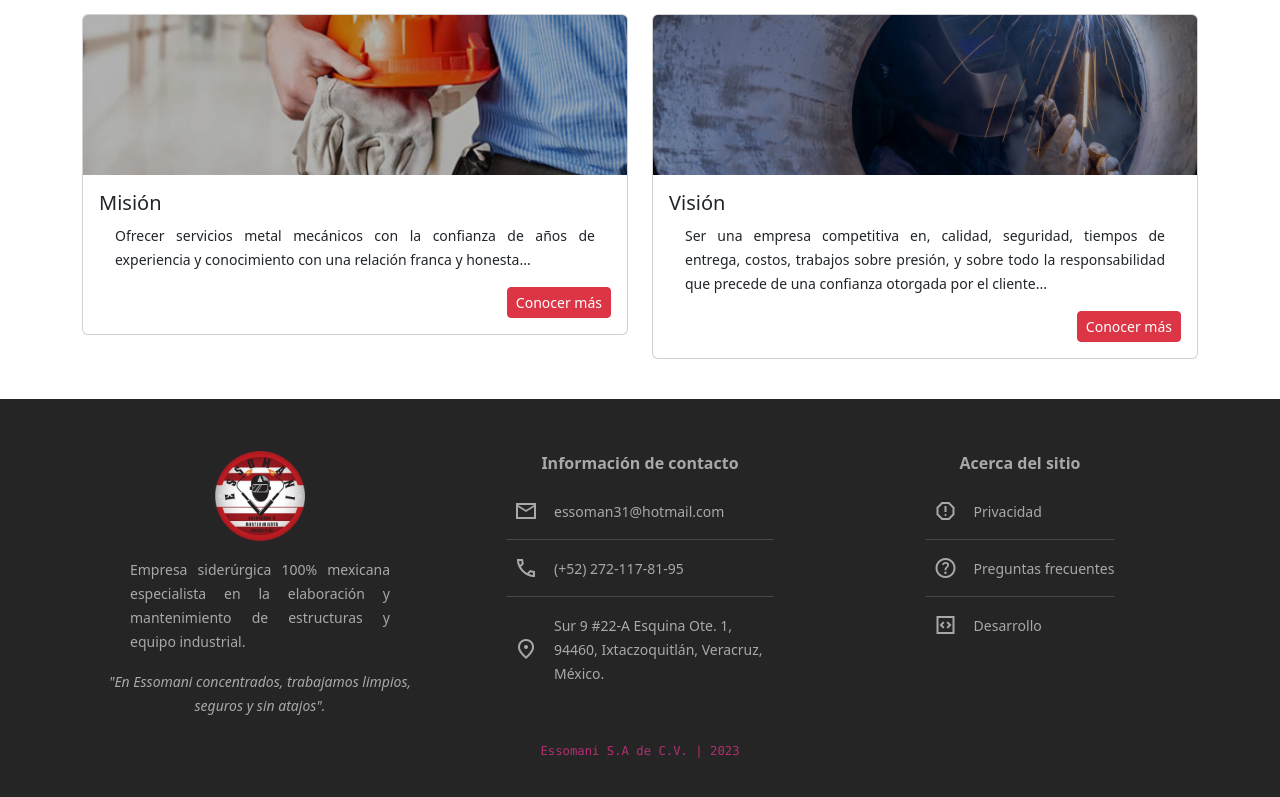
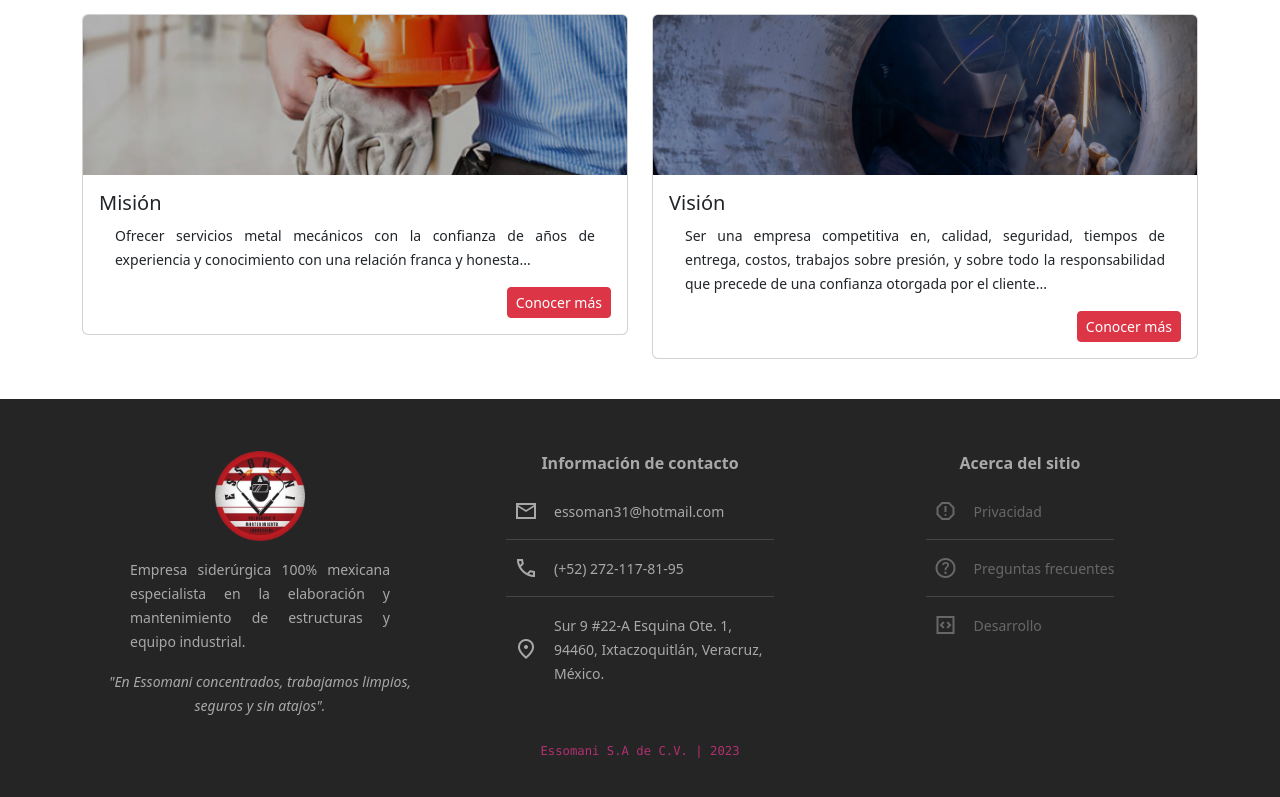
Before and after one commit to Poncho03/essomani, an Angular app: page /home in a window 1280 px wide. Shown: the part 1641-2438 px from the top of the page. Built offline with nearby package versions, Linux system fonts and the light colour scheme.

Commit message:
Avances
Diseño de deshabilitado para opciones del footer

```diff
--- a/src/app/components/footer/footer.component.html
+++ b/src/app/components/footer/footer.component.html
@@ -45,21 +45,21 @@
                 <p class="text-center"><strong>Acerca del sitio</strong></p>
                 <div class="d-flex justify-content-center align-items-center">
                     <div class="d-flex flex-column bd-highlight mb-3">
-                        <div class="p-2 bd-highlight">
+                        <div class="p-2 bd-highlight disabled cursor-none">
                             <div class="d-flex align-items-center">
                                 <span class="material-symbols-sharp ms-2">report</span>
                                 <p class="m-0 ms-3"><small>Privacidad</small></p>
                             </div>
                         </div>
                         <hr class="m-2">
-                        <div class="p-2 bd-highlight">
+                        <div class="p-2 bd-highlight disabled cursor-none">
                             <div class="d-flex align-items-center">
                                 <span class="material-symbols-sharp ms-2">help</span>
                                 <p class="m-0 ms-3"><small>Preguntas frecuentes</small></p>
                             </div>
                         </div>
                         <hr class="m-2">
-                        <div class="p-2 bd-highlight">
+                        <div class="p-2 bd-highlight disabled cursor-none">
                             <div class="d-flex align-items-center">
                                 <span class="material-symbols-sharp ms-2">code_blocks</span>
                                 <p class="m-0 ms-3"><small>Desarrollo</small></p>
--- a/src/app/components/footer/footer.component.scss
+++ b/src/app/components/footer/footer.component.scss
@@ -7,3 +7,7 @@
 .footer-info{
     opacity: 0.8;
 }
+
+.disabled {
+    opacity: 0.5;
+}
```
